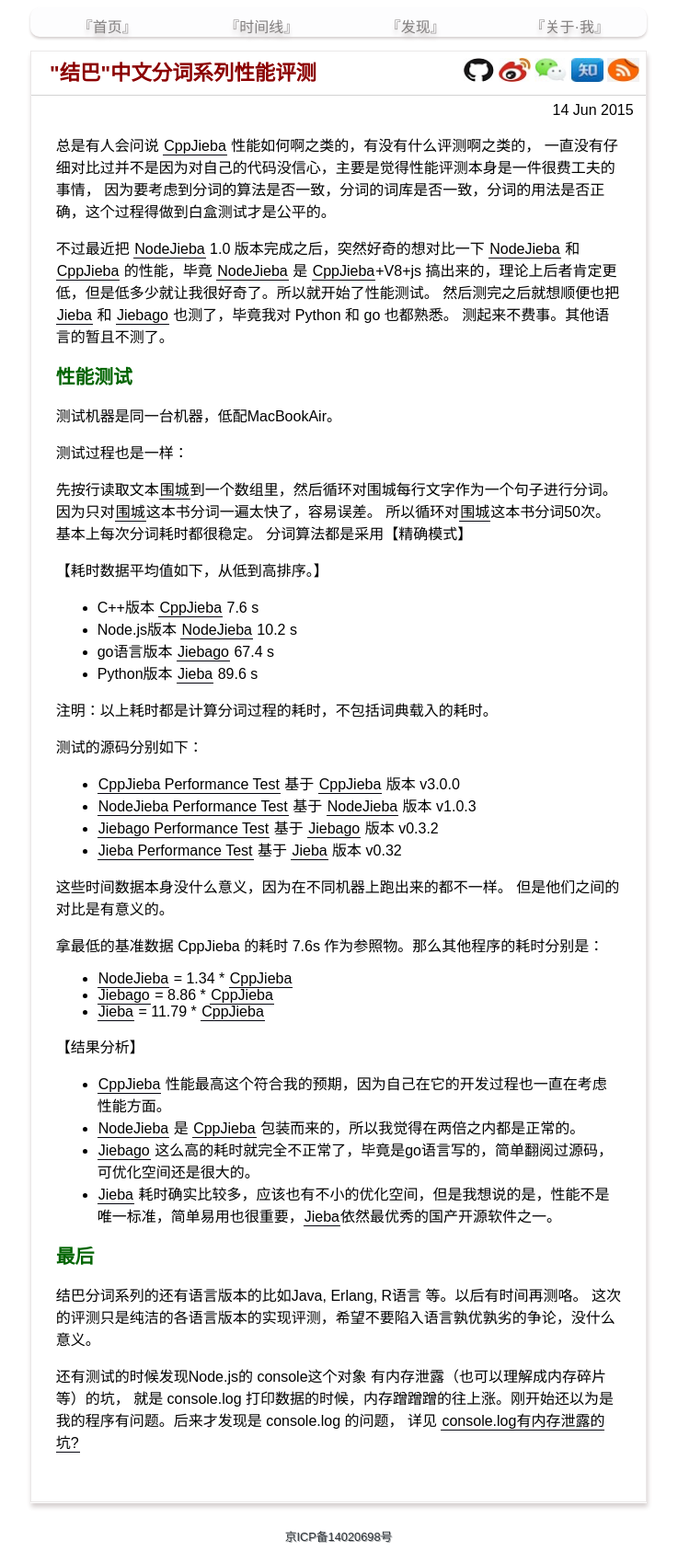
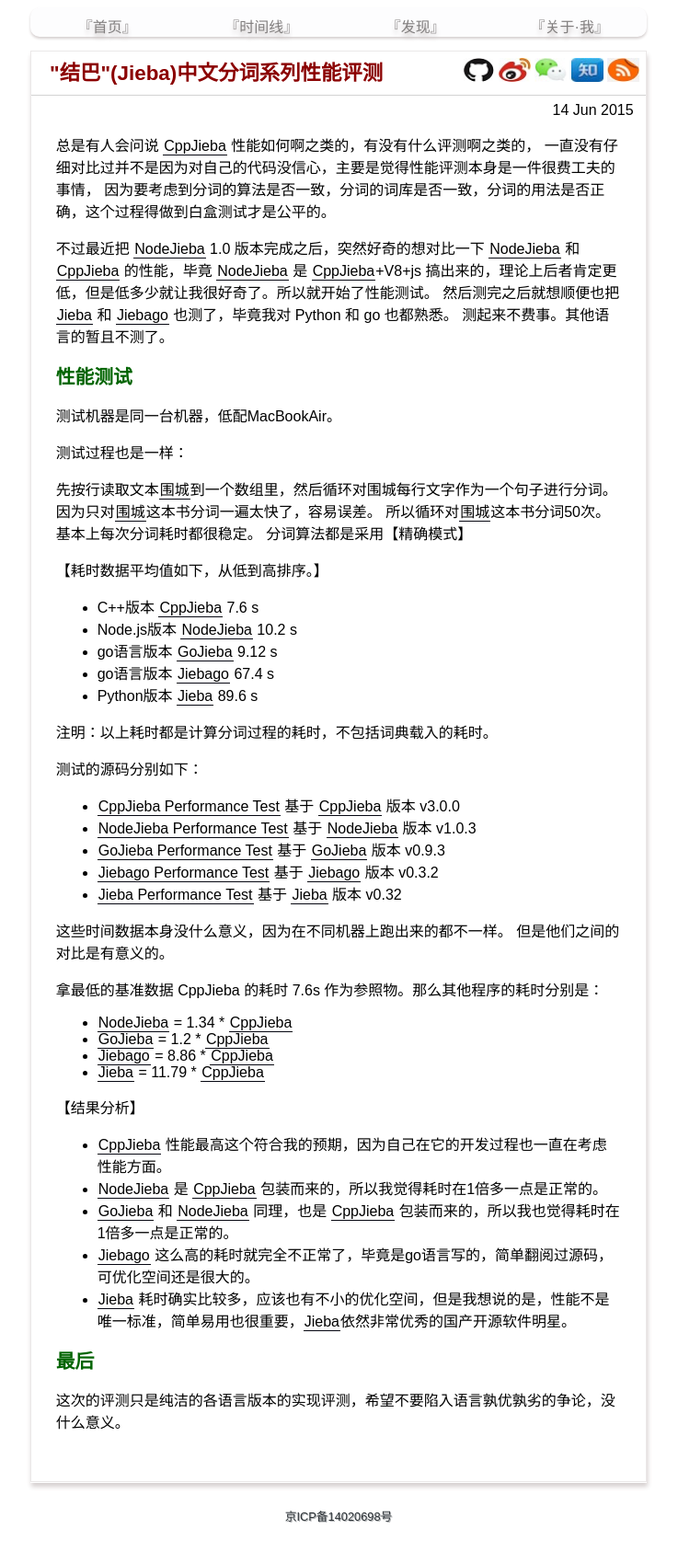
Before and after one commit to yanyiwu/blog, a Jekyll site: the page built from _posts/2015-06-14-jieba-series-performance-test.md, in a window 1280 px wide. Shown: the whole page at 92% size, without its empty margins (272-1009 px from the left). Built offline with Jekyll 4.4.1, drawn with Linux system fonts in a browser that asks for light colours; Markdown is read by kramdown in place of the engine named in the settings; comment, search, counter and statistics services are not loaded; after the commit the page ends 1677 px from its top, so only the background shows below that.

Commit message:
update gojieba performance test data

```diff
--- a/_posts/2015-06-14-jieba-series-performance-test.md
+++ b/_posts/2015-06-14-jieba-series-performance-test.md
@@ -1,7 +1,7 @@
 ---
 published: true
 layout: post
-title:  "\"结巴\"中文分词系列性能评测"
+title:  "\"结巴\"(Jieba)中文分词系列性能评测"
 date:   2015-06-14
 category: work
 ---
@@ -29,6 +29,7 @@ category: work
 
 + C++版本 [CppJieba] 7.6 s
 + Node.js版本 [NodeJieba] 10.2 s
++ go语言版本 [GoJieba] 9.12 s
 + go语言版本 [Jiebago] 67.4 s
 + Python版本 [Jieba] 89.6 s
 
@@ -38,6 +39,7 @@ category: work
 
 + [CppJieba Performance Test] 基于 [CppJieba] 版本 v3.0.0
 + [NodeJieba Performance Test] 基于 [NodeJieba] 版本 v1.0.3
++ [GoJieba Performance Test] 基于 [GoJieba] 版本 v0.9.3
 + [Jiebago Performance Test] 基于 [Jiebago] 版本 v0.3.2
 + [Jieba Performance Test] 基于 [Jieba] 版本 v0.32
 
@@ -47,35 +49,32 @@ category: work
 拿最低的基准数据 CppJieba 的耗时 7.6s 作为参照物。那么其他程序的耗时分别是：
 
 + [NodeJieba] = 1.34 * [CppJieba]
++ [GoJieba] = 1.2 * [CppJieba]
 + [Jiebago] = 8.86 * [CppJieba]
 + [Jieba] = 11.79 * [CppJieba]
 
 【结果分析】
 
 + [CppJieba] 性能最高这个符合我的预期，因为自己在它的开发过程也一直在考虑性能方面。
-+ [NodeJieba] 是 [CppJieba] 包装而来的，所以我觉得在两倍之内都是正常的。
++ [NodeJieba] 是 [CppJieba] 包装而来的，所以我觉得耗时在1倍多一点是正常的。
++ [GoJieba] 和 [NodeJieba] 同理，也是 [CppJieba] 包装而来的，所以我也觉得耗时在1倍多一点是正常的。
 + [Jiebago] 这么高的耗时就完全不正常了，毕竟是go语言写的，简单翻阅过源码，可优化空间还是很大的。
-+ [Jieba] 耗时确实比较多，应该也有不小的优化空间，但是我想说的是，性能不是唯一标准，简单易用也很重要，[Jieba]依然最优秀的国产开源软件之一。
++ [Jieba] 耗时确实比较多，应该也有不小的优化空间，但是我想说的是，性能不是唯一标准，简单易用也很重要，[Jieba]依然非常优秀的国产开源软件明星。
 
 ## 最后
 
-结巴分词系列的还有语言版本的比如Java, Erlang, R语言 等。以后有时间再测咯。
 这次的评测只是纯洁的各语言版本的实现评测，希望不要陷入语言孰优孰劣的争论，没什么意义。
-
-还有测试的时候发现Node.js的 console这个对象 有内存泄露（也可以理解成内存碎片等）的坑，
-就是 console.log 打印数据的时候，内存蹭蹭蹭的往上涨。刚开始还以为是我的程序有问题。后来才发现是 console.log 的问题，
-详见 [console.log有内存泄露的坑?]
 
 [CppJieba]:https://github.com/yanyiwu/cppjieba
 [NodeJieba]:https://github.com/yanyiwu/nodejieba
+[GoJieba]:https://github.com/yanyiwu/gojieba
 [Jiebago]:https://github.com/wangbin/jiebago
 [Jieba]:https://github.com/fxsjy/jieba
 
+[CppJieba Performance Test]:https://github.com/yanyiwu/cppjieba/blob/master/test/load_test.cpp
 [NodeJieba Performance Test]:https://github.com/yanyiwu/practice/blob/master/nodejs/nodejieba/performance/
-[CppJieba Performance Test]:https://github.com/yanyiwu/cppjieba/blob/master/test/load_test.cpp
+[GoJieba Performance Test]:https://github.com/yanyiwu/practice/blob/master/go/gojieba/performance/
 [Jiebago Performance Test]:https://github.com/yanyiwu/practice/blob/master/go/jiebago/performance.go
 [Jieba Performance Test]:https://github.com/yanyiwu/practice/blob/master/python/jieba/performance.py
 
 [围城]:https://github.com/yanyiwu/practice/blob/master/nodejs/nodejieba/performance/weicheng.utf8
-
-[console.log有内存泄露的坑?]:https://cnodejs.org/topic/557c2f0816839d2d539362b5
```
